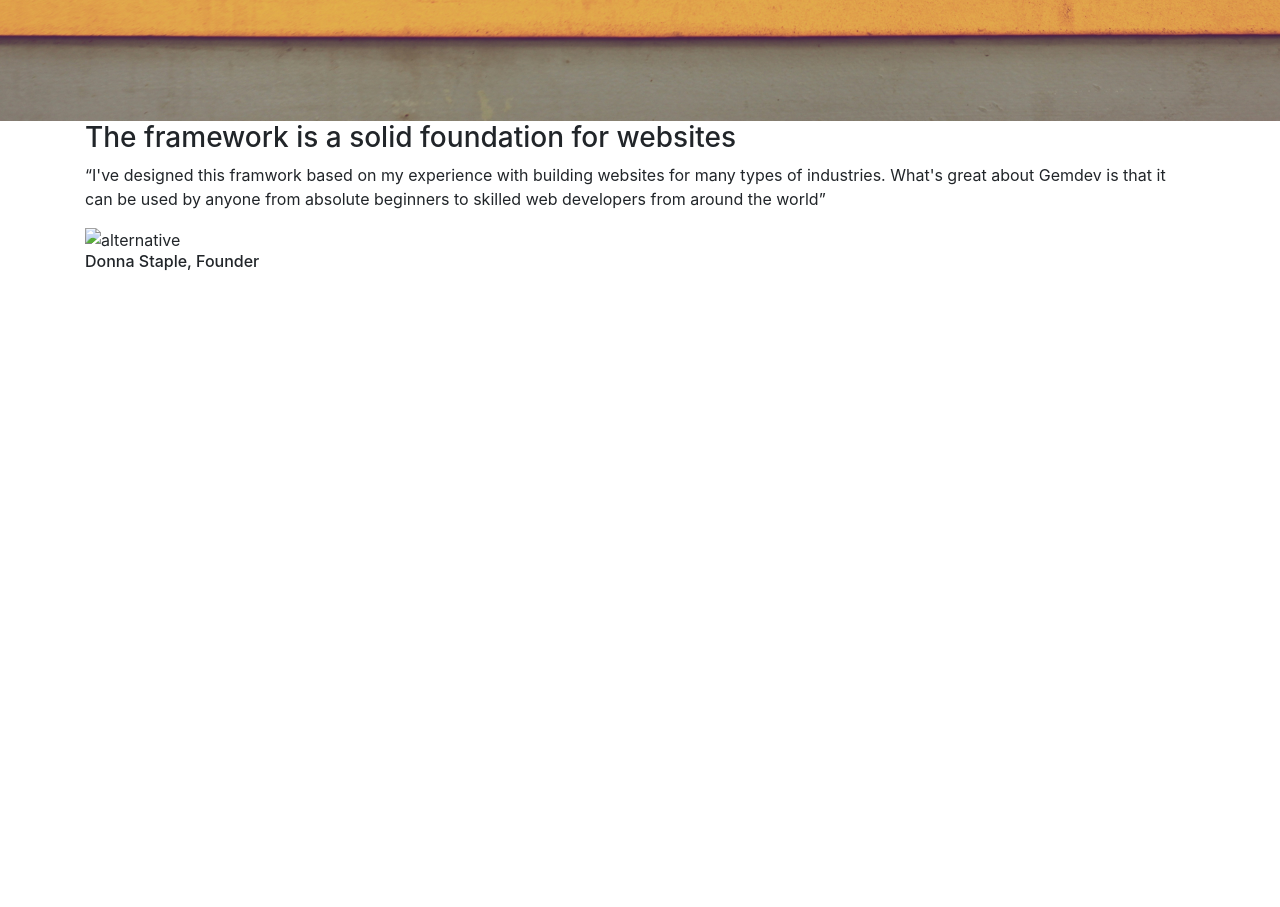
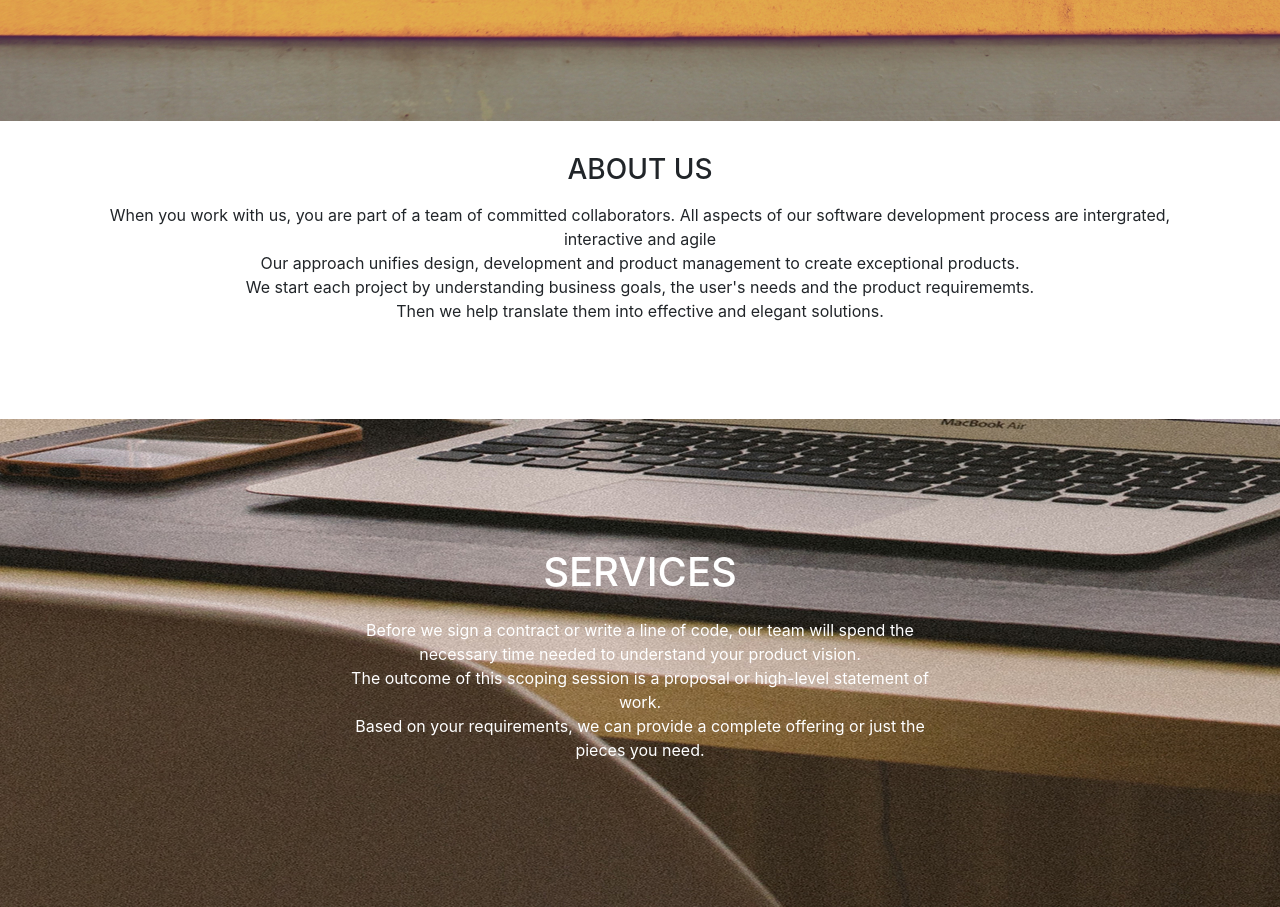
Before and after one commit to Lvandament5/Moringa_wk3_IP, a plain HTML site: page index.html in a window 1280 px wide. Shown: the part 593-1500 px from the top of the page. Before the commit the page ends 872 px from the top, so only its background shows below. Drawn offline with nearby package versions, Linux system fonts and the light colour scheme.

Commit message:
Adding about us and services sections

```diff
--- a/css/style.css
+++ b/css/style.css
@@ -13,7 +13,9 @@
 	margin-bottom: 4rem;
 	text-align: center;
 }
-
+.uppercase {
+	text-transform: uppercase;
+}
 .h1-large {
 	margin-bottom: 1.375rem;
 	color: #ffffff;
@@ -24,6 +26,9 @@
 	margin-bottom: 2rem;
 	color: #ffffff;
     text-transform: uppercase;
+}
+.p-white {
+	color: #ffffff;
 }
 .centered {
     position: absolute;
@@ -37,3 +42,29 @@
 
     text-align: center;
   }
+  /*About us*/
+.basic2 {
+	padding-top: 2rem;
+	padding-bottom: 3.75rem;
+}
+
+.basic-1 .text-container {
+	text-align: center;
+}
+
+.basic-1 h3 {
+	margin-bottom: 1rem;
+}
+
+.basic-1 .p-large {
+	margin-bottom: 2.25rem;
+}
+.serve {
+	position: relative;
+	overflow: hidden;
+	height: 100%;
+    background-position: center;
+    background-repeat: no-repeat;
+    background: #1b1e7b;
+    background-size: cover;
+}
--- a/index.html
+++ b/index.html
@@ -37,28 +37,47 @@
                     </div>
                 </div>
                 <div class="col-lg-12 centericon">
-                    <a href="#aboutus"><input type="image"  src="/assets/mouse_click.png" ></a>
+                    <a href="#aboutus"><input type="image" src="/assets/mouse_click.png"></a>
                 </div>
             </div>
 
         </div>
     </div> <!-- end of header -->
-    <div id="aboutus">
-        <div class="container">
+    <div class="container">
+        <div id="aboutus" class="basic2 basic-1">
             <div class="row">
                 <div class="col-lg-12">
                     <div class="text-container">
-                        <h3>The framework is a solid foundation for websites</h3>
-                        <p class="p-large">“I've designed this framwork based on my experience with building websites
-                            for many types of industries. What's great about Gemdev is that it can be used by anyone
-                            from absolute beginners to skilled web developers from around the world”</p>
-                        <img src="images/statement.jpg" alt="alternative">
-                        <h6>Donna Staple, Founder</h6>
+                        <h3 class="uppercase">About us</h3>
+                        <p class="p-large">When you work with us, you are part of a team of committed collaborators. All
+                            aspects of our software development process are intergrated, interactive and agile <br>
+                            Our approach unifies design, development and product management to create exceptional
+                            products.<br>
+                            We start each project by understanding business goals, the user's needs and the product
+                            requirememts.<br>
+                            Then we help translate them into effective and elegant solutions.
+                        </p>
                     </div> <!-- end of text-container -->
                 </div> <!-- end of col -->
             </div> <!-- end of row -->
         </div> <!-- end of container -->
-
+    </div>
+    <div id="services" class="basic-1 serve">
+        <img src="assets/backgrounds/s_image.jpg" alt="header" style="background-size:cover;">
+        <div class="container">
+            <div class="centered">
+                <div class="col-lg-12">
+                    <div class="text-container">
+                        <h1 class="h1-large">Services</h1>
+                        <p class="p-white">Before we sign a contract or write a line of code, our team will spend the
+                            necessary time needed to understand your product vision.<br>
+                            The outcome of this scoping session is a proposal or high-level statement of work.<br>
+                            Based on your requirements, we can provide a complete offering or just the pieces you need.<br>
+                        </p>
+                    </div>
+                </div>
+            </div>
+        </div>
     </div>
 
 </body>
```
